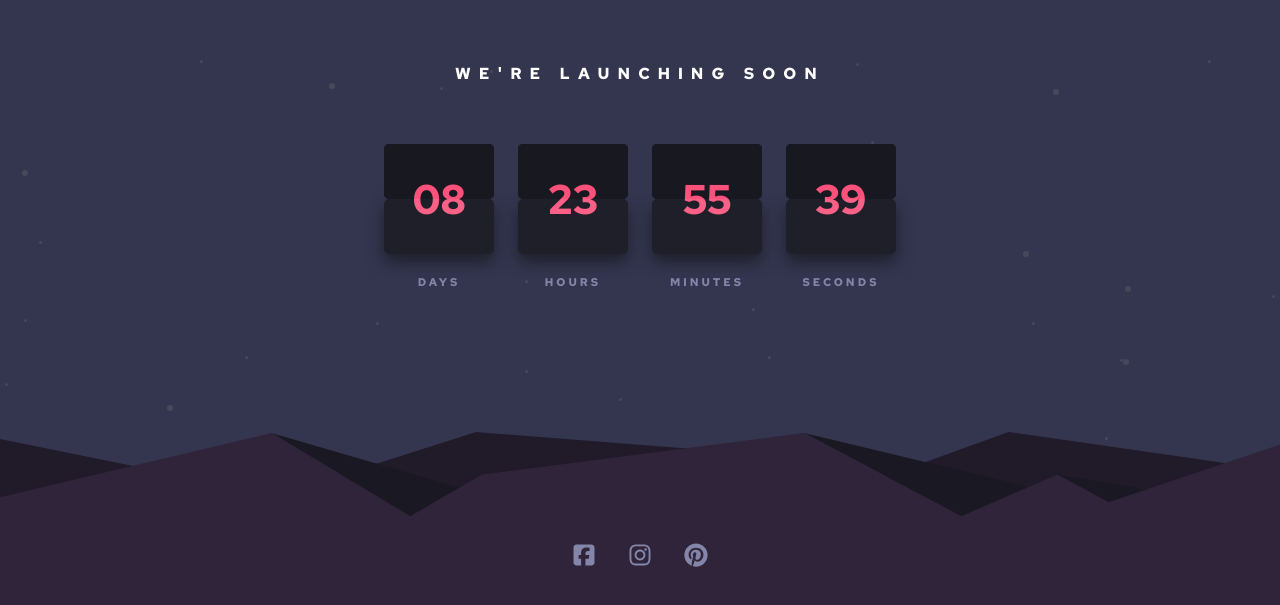
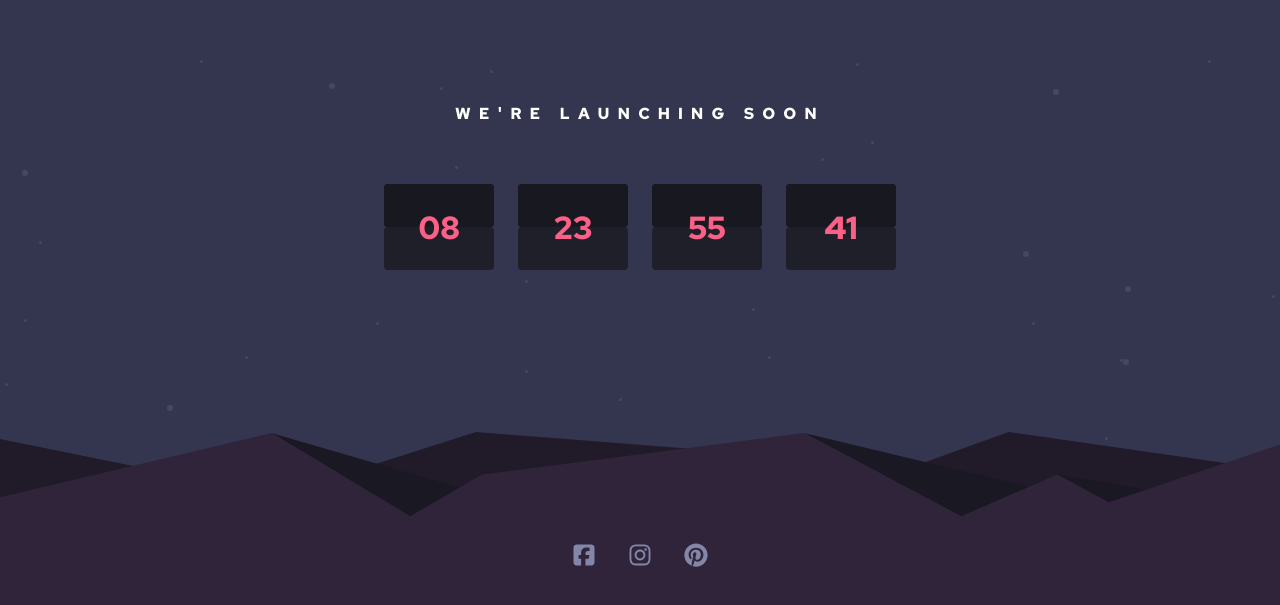
Before and after one commit to Qwerex56/launch-countdown-timer, a Vue app: page / in a window 1280 px wide. Shown: the part 171-776 px from the top of the page. Built offline with nearby package versions, Linux system fonts and the light colour scheme.

Commit message:
New flipcard animation

```diff
--- a/src/components/FlipCard.vue
+++ b/src/components/FlipCard.vue
@@ -1,29 +1,27 @@
 <template>
-  <div class="flip-card" >
-    <div class="flip-card__top">
-      <div class="flip-card__top__back flip-card--part">
-        <p class="flip-card__text-top">
+  <div class="card">
+    <div class="card__top">
+      <div class="card__top__next-card--top card--part">
+        <p class="card__text--top">
           {{ timeLeftNext }}
         </p>
       </div>
-      <div class="flip-card__top__front flip-card--part"
-        @animationend="handleAnimationEnd($event.target)"
-      >
-        <p class="flip-card__text-top">
+      <div class="card__top__next-card--bottom card--part">
+        <p class="card__text__flip--bottom">
+          {{ timeLeftNext }}
+        </p>
+      </div>
+      <div class="card__top__top-card card--part">
+        <p class="card__text__flip--top">
           {{ timeLeft }}
         </p>
       </div>
     </div>
-    <div class="flip-card__bottom flip-card--part">
-      <p class="flip-card__text-bottom">
+    <div class="card__bottom card--part">
+      <p class="card__text--bottom">
         {{ timeLeft }}
       </p>
     </div>
-    <p class="flip-card__description">
-      <slot>
-
-      </slot>
-    </p>
   </div>
 </template>
 
@@ -111,117 +109,134 @@ export default {
 </script>
 
 <style scoped lang="scss">
-.flip-card {
-  display: grid;
-  grid-template: repeat(3, 2.1875rem [row-start]) / repeat(1, 4.375rem [col-start]);
+.card {
+  display: flex;
+  flex-direction: column;
 
-  color: $soft-red;
+  &__top {
+    position: relative;
 
-  font-family: $red-hat-text;
-  font-size: 1.6563rem;
+    transform-style: preserve-3d;
+    perspective: 350px;
 
-  text-align: center;
+    &__next-card--top {
+      background-color: darken($very-dark-blue, $amount: 3%);
+      overflow: hidden;
+    }
 
-  perspective: 15.625rem;
-  transform-style: preserve-3d;
+    &__next-card--bottom {
+      position: absolute;
+      transform-origin: bottom;
+      overflow: hidden;
+      visibility: hidden;
+      top: 0;
+
+      width: 100%;
+
+      background-color: $very-dark-blue;
+      animation: flip-back 5s linear infinite;
+    }
+
+    &__top-card {
+      position: absolute;
+      transform-origin: bottom;
+      overflow: hidden;
+      backface-visibility: hidden;
+      top: 0;
+
+      width: 100%;
+
+      background-color: darken($very-dark-blue, $amount: 3%);
+      animation: flip-front 5s linear infinite;
+    }
+  }
+
+  &__bottom {
+    overflow: hidden;
+    background-color: $very-dark-blue;
+  }
+
+  &__text {
+    &--top {
+      transform: translateY(50%);
+    }
+
+    &--bottom {
+      transform: translateY(-50%);
+    }
+
+    &__flip {
+      &--top {
+        transform: translateY(50%);
+      }
+
+      &--bottom {
+        transform: rotateX(180deg) translateY(-50%);
+      }
+    }
+  }
 
   &--part {
     border-radius: .25rem;
 
-    overflow: hidden;
-  }
+    color: $soft-red;
 
-  &__top {
-    position: relative;
-    transform-origin: bottom;
+    font-family: $red-hat-text;
+    font-size: 2rem;
+    font-weight: 700;
 
-    width: 100%;
-    height: 100%;
-
-    &__front, &__back {
-      position: absolute;
-      transform-origin: bottom;
-      width: 100%;
-
-      background-color: darken($very-dark-blue, $amount: 3%);
-    }
-
-  }
-
-  &__bottom {
-    background-color: $very-dark-blue;
-
-    box-shadow: 0 0.5rem 1rem $very-dark-blue;
-  }
-
-  &__text-top {
-    transform: translateY(50%);
-
-    color: darken($soft-red, $amount: 3%);
-  }
-
-  &__text-bottom {
-    transform: translateY(-50%);
-
-    color: $soft-red;
-  }
-
-  &__description {
-    align-self: center;
-
-    color: $grayish-blue;
-
-    font-size: .5rem;
-    letter-spacing: .125rem;
-  }
-
-  &.animate &__top__front{
-    animation: flip-down .5s ease-in backwards 1;
+    text-align: center;
   }
 }
 
-@keyframes flip-down {
-  0% {
-    transform: rotateX(0deg);
+@keyframes flip-front {
+  100% {
+    transform: rotateX(-180deg);
+  }
+}
+
+@keyframes flip-back {
+  50% {
+    visibility: hidden;
   }
 
   100% {
-    transform: rotateX(180deg);
-    background-color: $very-dark-blue;
+    visibility: visible;
+    transform: rotateX(-180deg);
   }
 }
 
-@media screen and (min-width: 768px) {
-  .flip-card {
-    grid-template: repeat(3, 3.4375rem [row-start]) / repeat(1, 6.875rem [col-start]);
+// @media screen and (min-width: 768px) {
+//   .flip-card {
+//     grid-template: repeat(3, 3.4375rem [row-start]) / repeat(1, 6.875rem [col-start]);
 
-    font-size: 2.5938rem;
+//     font-size: 2.5938rem;
 
-    &--part {
-      border-radius: .3125rem;
-    }
+//     &--part {
+//       border-radius: .3125rem;
+//     }
 
-    &__description {
-      font-size: .7rem;
-      letter-spacing: .1875rem;
-    }
-  }
-}
+//     &__description {
+//       font-size: .7rem;
+//       letter-spacing: .1875rem;
+//     }
+//   }
+// }
 
-@media  screen and (min-width: 1440px) {
-  .flip-card {
-    grid-template: repeat(3, 4.375rem [row-start]) / repeat(1, 9.375rem [col-start]);
+// @media  screen and (min-width: 1440px) {
+//   .flip-card {
+//     grid-template: repeat(3, 4.375rem [row-start]) / repeat(1, 9.375rem [col-start]);
 
-    font-size: 3.3438rem;
+//     font-size: 3.3438rem;
 
-    &--part {
-      border-radius: .375rem;
-    }
+//     &--part {
+//       border-radius: .375rem;
+//     }
 
-    &__description {
-      font-size: .8rem;
-      letter-spacing: .25rem;
-    }
-  }
-}
+//     &__description {
+//       font-size: .8rem;
+//       letter-spacing: .25rem;
+//     }
+//   }
+// }
 </style>
```
